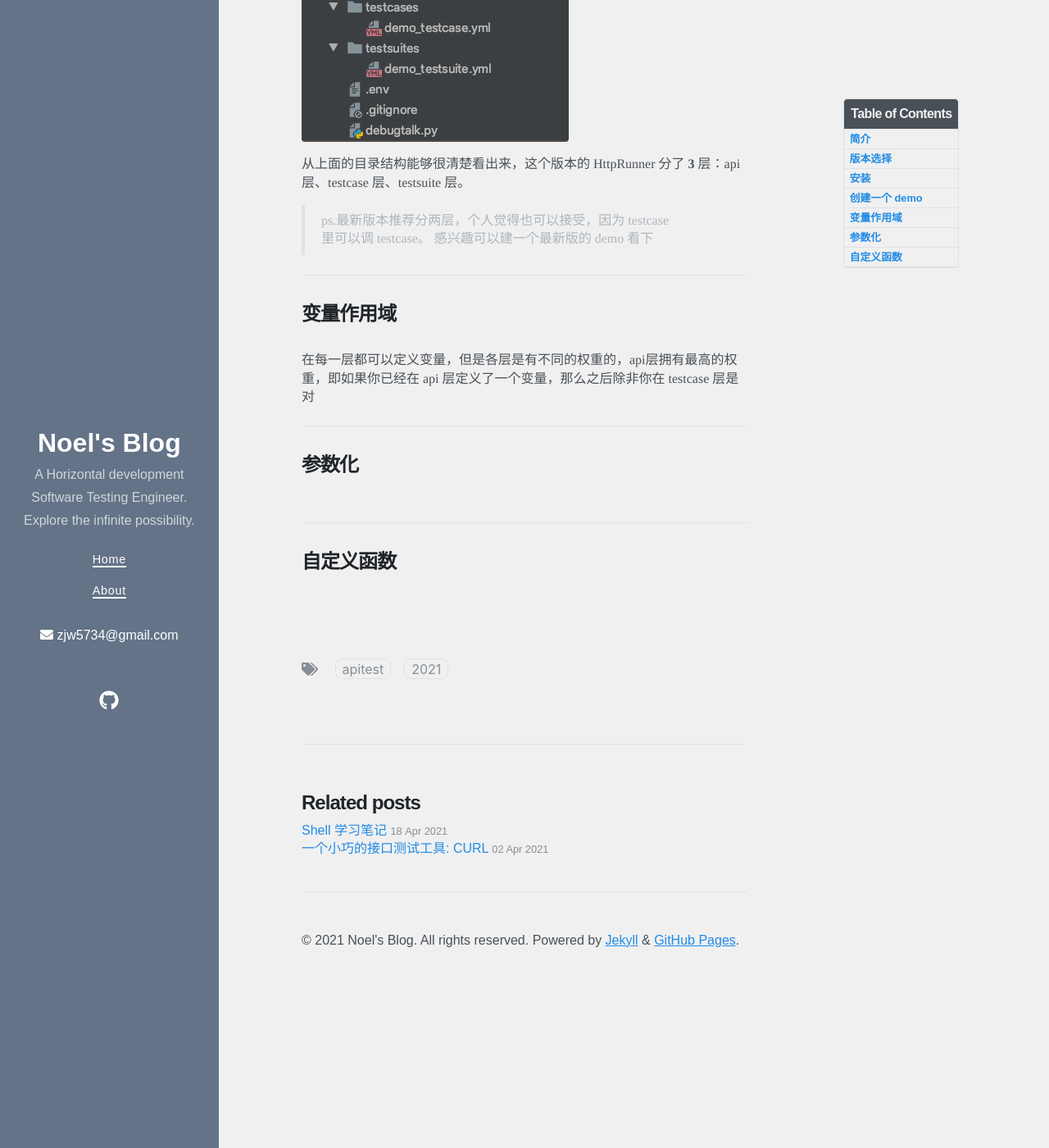
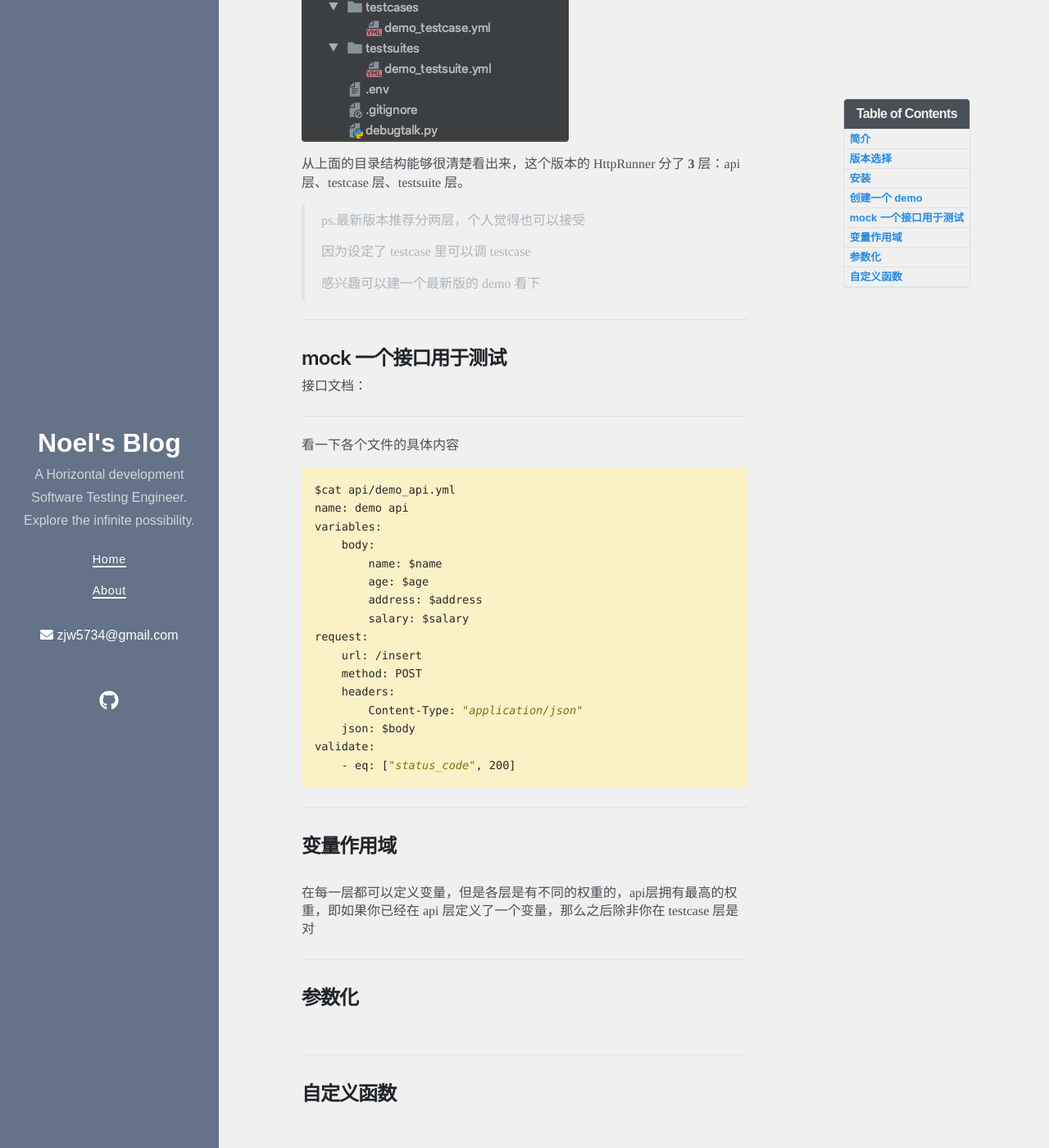
Before and after one commit to jiaw-Zh/jiaw-Zh.github.io, a Jekyll site: the page built from _posts/Apitest/2021-04-25-HttpRunner的一些使用心得.md, in a window 1280 px wide and 1400 px high, scrolled down 1515 px. Shown: the whole window at 82% size. Built offline with Jekyll 4.4.1, drawn with Linux system fonts in a browser that asks for light colours; nearby versions of some CDN libraries.

Commit message:
文章修改

````diff
--- a/_posts/Apitest/2021-04-25-HttpRunner的一些使用心得.md
+++ b/_posts/Apitest/2021-04-25-HttpRunner的一些使用心得.md
@@ -67,8 +67,42 @@ httprunner.utils:create_file:371 - created file: demo\.gitignore
 
 从上面的目录结构能够很清楚看出来，这个版本的 HttpRunner 分了 **3** 层：api 层、testcase 层、testsuite 层。
 
-> ps.最新版本推荐分两层，个人觉得也可以接受，因为 testcase 里可以调 testcase。
+> ps.最新版本推荐分两层，个人觉得也可以接受
+>
+> 因为设定了 testcase 里可以调 testcase
+>
 > 感兴趣可以建一个最新版的 demo 看下
+
+---
+## mock 一个接口用于测试
+
+接口文档：
+
+
+---
+看一下各个文件的具体内容
+
+```shell
+$cat api/demo_api.yml
+name: demo api
+variables:
+    body:
+        name: $name
+        age: $age
+        address: $address
+        salary: $salary
+request:
+    url: /insert
+    method: POST
+    headers:
+        Content-Type: "application/json"
+    json: $body
+validate:
+    - eq: ["status_code", 200]
+```
+
+
+
 
 ---
 ## 变量作用域
````
Also changed, not shown: _posts/Apitest/2021-04-02-一个小巧的接口测试工具-CURL.md (+6 -6 lines), _posts/Shell/2021-04-18-Shell学习笔记.md (+0 -5 lines), 1 other file.
